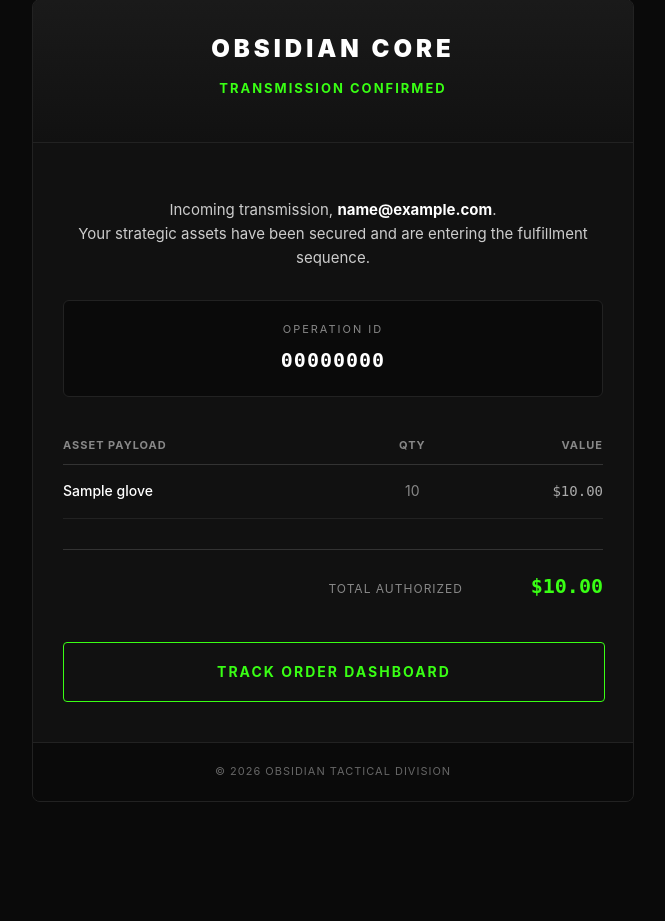
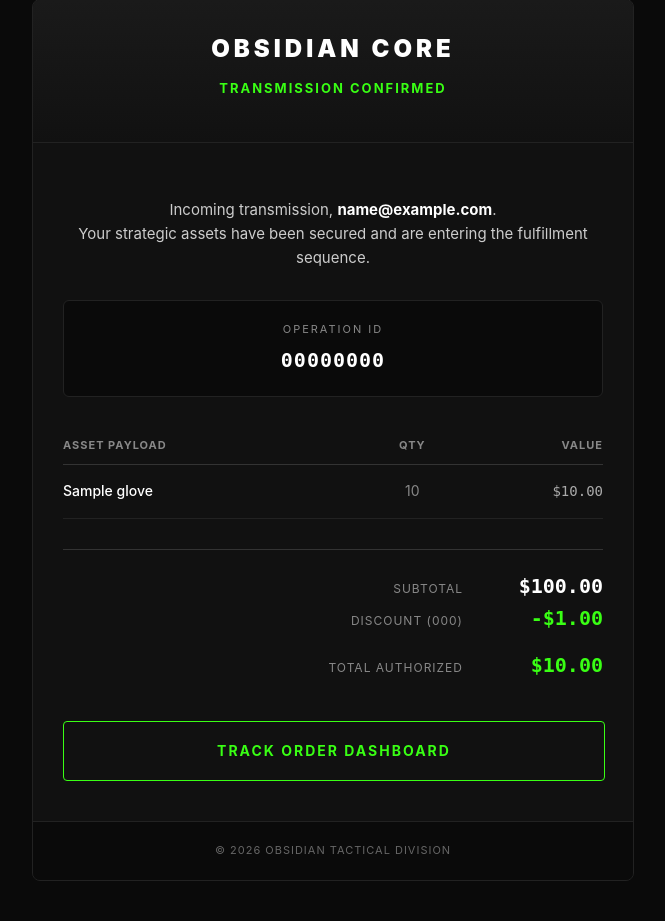
Before and after one commit to OliverCr11/obsidian-backend, a Django app: template orders/templates/orders/order_confirmation.html in a window 1280 px wide. Shown: the part 41-962 px from the top of the page, without its empty margins (307-972 px from the left). Before the commit the page ends 843 px from the top, so only its background shows below. Run offline with Django 5.2, Linux system fonts and the light colour scheme; the template is opened without the code that fills it: values that come from a table or form of the project are taken from there, others are empty; tables that the repository leaves empty hold one stand-in row (values such as "Sample post").

Commit message:
feat: display applied coupon and discount in order confirmation emails

```diff
--- a/orders/models.py
+++ b/orders/models.py
@@ -45,6 +45,18 @@ class Order(models.Model):
     status = models.CharField(max_length=20, choices=STATUS_CHOICES, default='PENDING')
     created_at = models.DateTimeField(auto_now_add=True)
 
+    @property
+    def subtotal(self):
+        return sum(item.price * item.quantity for item in self.items.all())
+
+    @property
+    def discount_amount(self):
+        if self.coupon:
+            if self.coupon.discount_type == 'PERCENTAGE':
+                return self.subtotal * (self.coupon.value / 100)
+            return min(self.coupon.value, self.subtotal)
+        return 0
+
     def __str__(self):
         return f"Order {self.order_id} - {self.full_name}"
 
--- a/orders/templates/orders/order_confirmation.html
+++ b/orders/templates/orders/order_confirmation.html
@@ -208,8 +208,18 @@
 
             <div class="totals">
                 <div class="totals-row">
-                    <div class="totals-label">Total Authorized</div>
-                    <div class="totals-value">${{ order.total_paid }}</div>
+                    <div class="totals-label">Subtotal</div>
+                    <div class="totals-value" style="color: #ffffff;">${{ order.subtotal|floatformat:2 }}</div>
+                </div>
+                {% if order.coupon %}
+                <div class="totals-row">
+                    <div class="totals-label">Discount ({{ order.coupon.code }})</div>
+                    <div class="totals-value" style="color: #39FF14;">-${{ order.discount_amount|floatformat:2 }}</div>
+                </div>
+                {% endif %}
+                <div class="totals-row">
+                    <div class="totals-label" style="padding-top: 15px;">Total Authorized</div>
+                    <div class="totals-value" style="padding-top: 15px;">${{ order.total_paid|floatformat:2 }}</div>
                 </div>
             </div>
 
```
Also changed, not shown: orders/views.py (+11 -1 lines).
